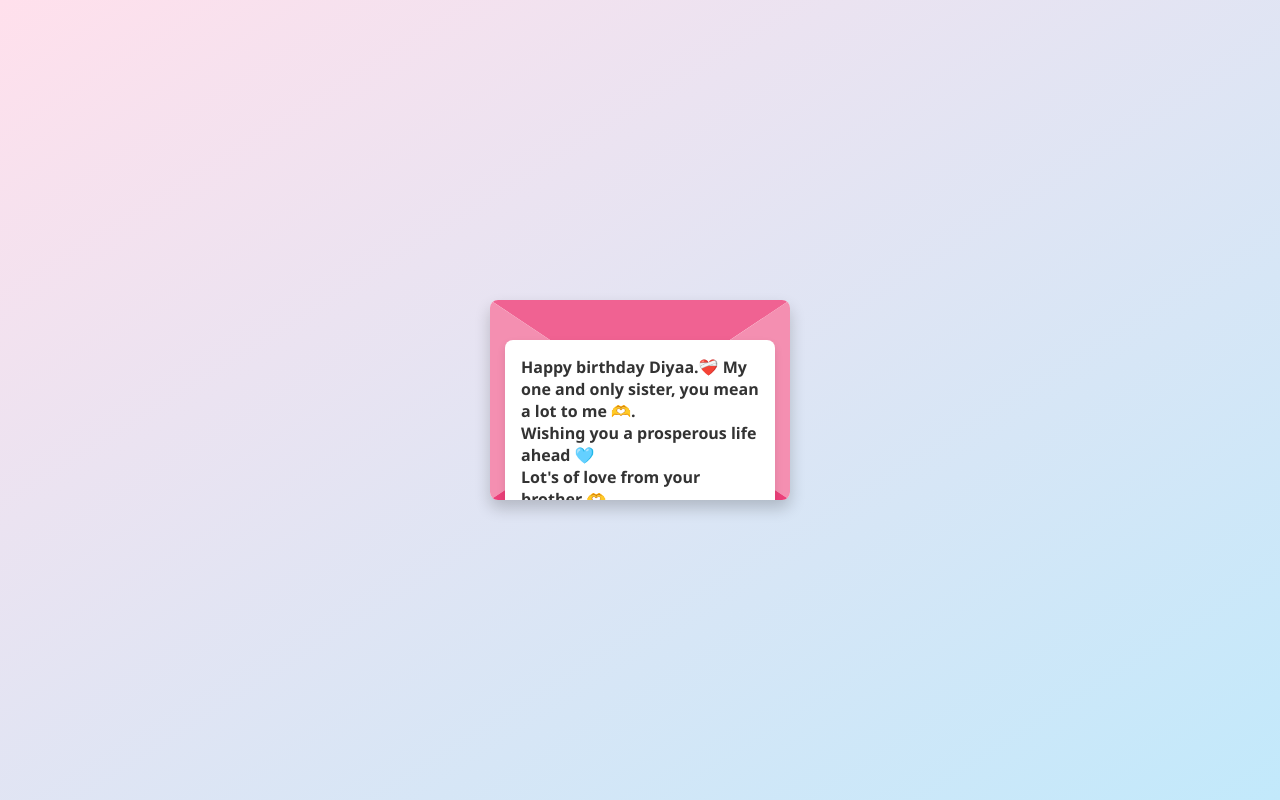
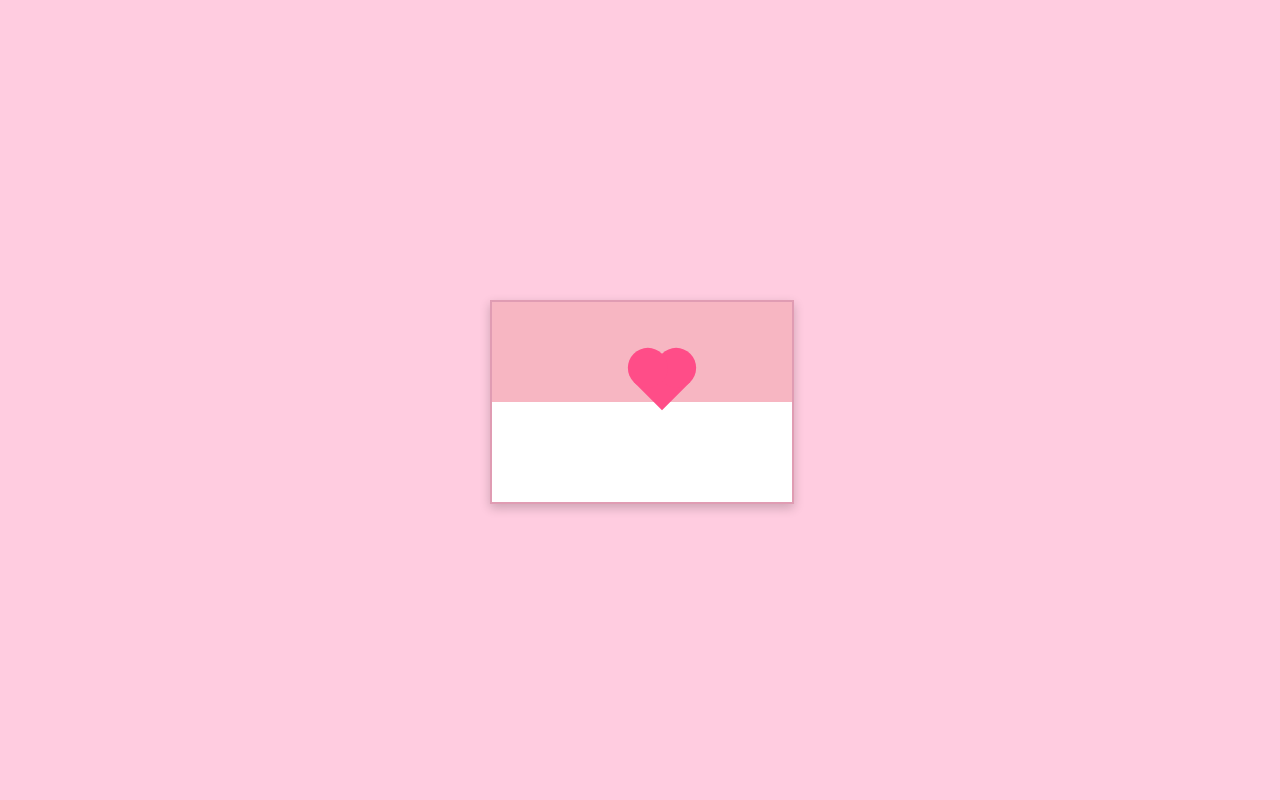
Before and after one commit to dikshit557/Dikshit, a plain HTML site: page index.html in a window 1280 px wide. Drawn offline with Linux system fonts and the light colour scheme.

Commit message:
Update index.html

```diff
--- a/index.html
+++ b/index.html
@@ -1,21 +1,20 @@
 <!DOCTYPE html>
 <html lang="en">
 <head>
-  <meta charset="UTF-8" />
-  <meta name="viewport" content="width=device-width, initial-scale=1.0"/>
-  <title>Happy Birthday Diyaa 🎉</title>
+  <meta charset="UTF-8">
+  <title>Happy Birthday Diya!</title>
   <style>
     body {
       margin: 0;
-      background: linear-gradient(to bottom right, #ffe0ec, #c2e9fb);
-      font-family: 'Segoe UI', Tahoma, Geneva, Verdana, sans-serif;
+      background-color: #ffcce0;
       display: flex;
+      justify-content: center;
       align-items: center;
-      justify-content: center;
       height: 100vh;
+      font-family: 'Arial', sans-serif;
     }
 
-    .envelope-wrapper {
+    .envelope-container {
       position: relative;
       width: 300px;
       height: 200px;
@@ -23,116 +22,123 @@
     }
 
     .envelope {
+      position: relative;
       width: 100%;
       height: 100%;
-      position: relative;
-      background: #fff;
-      box-shadow: 0 8px 16px rgba(0,0,0,0.2);
-      border-radius: 8px;
+      background-color: #fff;
+      border: 2px solid #e09cb3;
+      box-shadow: 0 4px 10px rgba(0,0,0,0.2);
       overflow: hidden;
     }
 
-    .flap, .left-fold, .right-fold, .bottom-triangle {
+    .flap {
       position: absolute;
-      background: #ffb6c1;
-    }
-
-    .flap {
       top: 0;
       left: 0;
       width: 100%;
       height: 50%;
-      clip-path: polygon(0 0, 100% 0, 50% 100%);
-      background: #f06292;
-    }
-
-    .left-fold {
-      left: 0;
-      top: 0;
-      width: 50%;
-      height: 100%;
-      clip-path: polygon(0 0, 100% 50%, 0 100%);
-      background: #f48fb1;
-    }
-
-    .right-fold {
-      right: 0;
-      top: 0;
-      width: 50%;
-      height: 100%;
-      clip-path: polygon(100% 0, 0 50%, 100% 100%);
-      background: #f48fb1;
-    }
-
-    .bottom-triangle {
-      bottom: 0;
-      left: 0;
-      width: 100%;
-      height: 50%;
-      clip-path: polygon(50% 0, 0 100%, 100% 100%);
-      background: #ec407a;
+      background-color: #f7b6c2;
+      transform-origin: top;
+      transition: transform 0.5s ease;
+      z-index: 3;
     }
 
     .heart {
       position: absolute;
-      top: 45%;
+      top: 30%;
       left: 50%;
       transform: translate(-50%, -50%);
-      font-size: 24px;
-      animation: pulse 1s infinite;
+      width: 40px;
+      height: 40px;
+      background-color: #ff4d88;
+      transform: rotate(45deg);
+      cursor: pointer;
+      z-index: 4;
+      transition: transform 0.5s ease;
     }
 
-    @keyframes pulse {
-      0% { transform: translate(-50%, -50%) scale(1); }
-      50% { transform: translate(-50%, -50%) scale(1.2); }
-      100% { transform: translate(-50%, -50%) scale(1); }
+    .heart::before,
+    .heart::after {
+      content: '';
+      position: absolute;
+      width: 40px;
+      height: 40px;
+      background-color: #ff4d88;
+      border-radius: 50%;
+    }
+
+    .heart::before {
+      top: -20px;
+      left: 0;
+    }
+
+    .heart::after {
+      left: -20px;
+      top: 0;
     }
 
     .letter {
       position: absolute;
-      top: 20%;
-      left: 5%;
-      right: 5%;
-      background: #fff;
-      border-radius: 8px;
-      padding: 16px;
-      box-shadow: 0 4px 8px rgba(0,0,0,0.1);
-      z-index: 10;
+      top: 100%;
+      left: 0;
+      width: 100%;
+      height: 100%;
+      background-color: #fff6fa;
+      padding: 20px;
+      box-sizing: border-box;
+      text-align: center;
+      transition: top 0.5s ease;
+      z-index: 2;
+      border-top: 2px solid #e09cb3;
     }
 
-    .letter h3 {
-      margin: 0 0 10px 0;
-      font-size: 16px;
-      color: #333;
+    .envelope.open .flap {
+      transform: rotateX(-180deg);
+    }
+
+    .envelope.open .heart {
+      transform: rotate(405deg);
+    }
+
+    .envelope.open .letter {
+      top: 0;
+    }
+
+    .letter h2 {
+      color: #ff3385;
+      margin: 0 0 10px;
     }
 
     .letter p {
-      font-size: 14px;
-      color: #555;
+      color: #66334d;
+      font-size: 16px;
     }
   </style>
 </head>
 <body>
-  <div class="envelope-wrapper">
-    <div class="envelope">
-      <div class="flap"></div>
-      <div class="heart">❤️</div>
-      <div class="left-fold"></div>
-      <div class="right-fold"></div>
-      <div class="bottom-triangle"></div>
-      <div class="letter">
-        <h3>
-          Happy birthday Diyaa.❤️‍🩹 My one and only sister, you mean a lot to me 🫶.<br>
-          Wishing you a prosperous life ahead 🩵<br>
-          Lot's of love from your brother 🫶.<br>
-          Timro dai la timi lai kaila birsana xaina 😭
-        </h3>
-        <p>
-          Sadhai khusi rahanu 🫠. Yesarai nai fool jasari sadhai foolli rahanu 🥀.<br>
-          Lots of love from dai 😻
-        </p>
-      </div>
+
+<div class="envelope-container">
+  <div class="envelope" id="envelope">
+    <div class="flap"></div>
+    <div class="heart" id="heart"></div>
+    <div class="letter">
+      <h2>Happy Birthday Diya! 🎉</h2>
+      <p>Wishing you a day filled with love, laughter, and cake!<br>
+         You light up our lives like the brightest candle on your birthday cake.<br>
+         Stay amazing, keep smiling, and always follow your dreams.<br><br>
+         With all my love ❤️</p>
     </div>
   </div>
+</div>
+
+<script>
+  const heart = document.getElementById('heart');
+  const envelope = document.getElementById('envelope');
+
+  heart.addEventListener('click', () => {
+    envelope.classList.add('open');
+  });
+</script>
+
 </body>
-  </html>
+</html>
```
